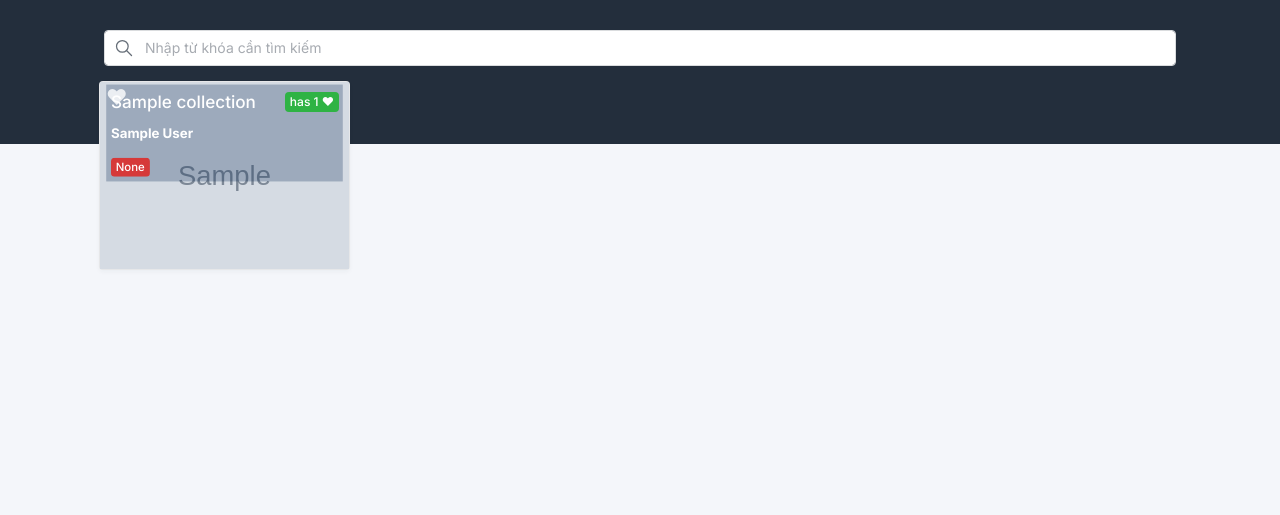
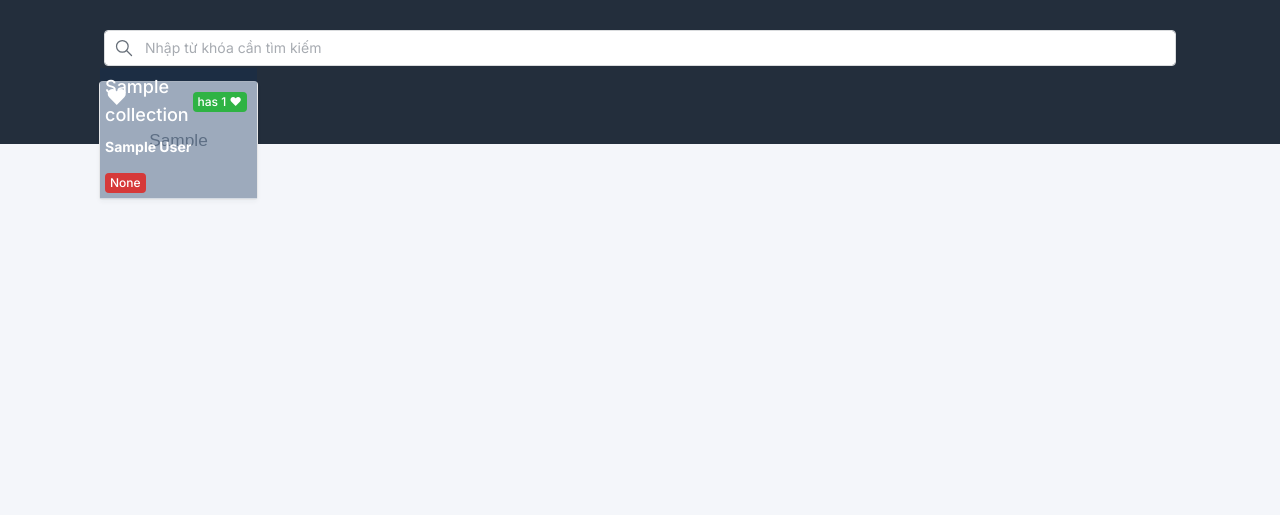
Before and after one commit to cyborgx0x/athena, a Flask app: page / in a window 1280 px wide. Shown: the part 56-571 px from the top of the page. Run offline with Flask 2, Linux system fonts and the light colour scheme; tables that the repository leaves empty hold one stand-in row (values such as "Sample post"); grey boxes marked "Sample" are stand-in pictures; data that the repository does not hold is empty; some libraries are stand-ins or nearby versions.

Commit message:
fix style

```diff
--- a/app/static/main.js
+++ b/app/static/main.js
@@ -40,7 +40,7 @@ function addLove(context) {
     let col_id = context.id.slice(4)
     if (context.value == "love") {
         context.value = "nolove";
-        context.style.color = "rgba(255,255,255,0.8)";
+        context.style.color = "rgba(255,255,255,1)";
         updateLove(context, col_id)
     }
     else {
--- a/app/templates/_collection.html
+++ b/app/templates/_collection.html
@@ -8,7 +8,7 @@
     </div>
 
   </div>
-  <button type="button" class="love" name="collection" value="nolove" id="col-{{collection.id}}" style="color:rgba(255,255,255,0.8);" onclick="addLove(this)">❤</button>
+  <button type="button" class="love" name="collection" value="nolove" id="col-{{collection.id}}" style="color:rgba(255,255,255,1);" onclick="addLove(this)">❤</button>
   <span class="badge bg-green" style="position: absolute; top:10px; right:10px">
     has {{ collection.collectionaction | count }} ❤
   </span>
--- a/app/templates/base.html
+++ b/app/templates/base.html
@@ -63,7 +63,8 @@
       background: #0e2e5647;
       width: 100%;
       transition: transform 500ms ease;
-      transform: scale(0.95);
+      transform: scale(1);
+      bottom: 1px;
     }
 
     .crop:hover .blend-over {
--- a/app/templates/home.html
+++ b/app/templates/home.html
@@ -3,7 +3,7 @@
 {% block content %}
 <div class="row row-deck">
   {% for collection in top_view_collections %}
-  <div class="col-6 col-md-3">
+  <div class="col-4 col-md-2">
     {% include '_collection.html'  %}
   </div>
   {% endfor %}
```
